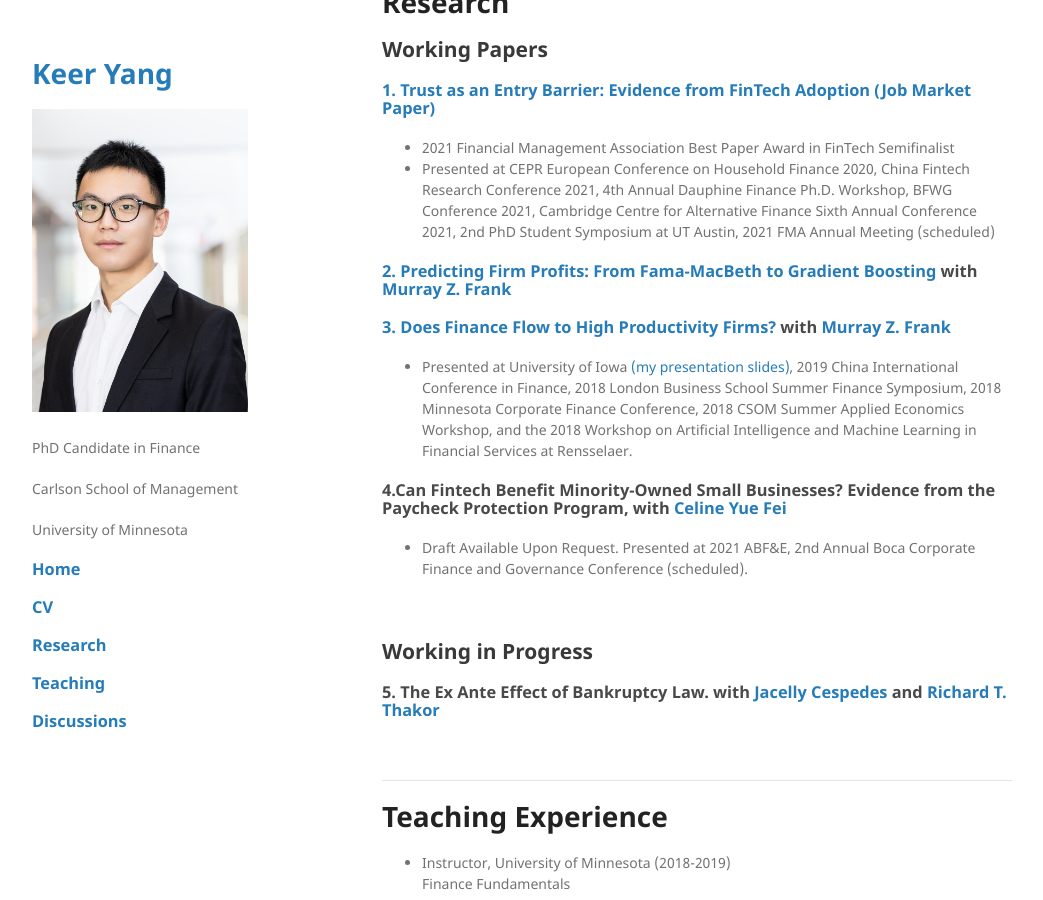
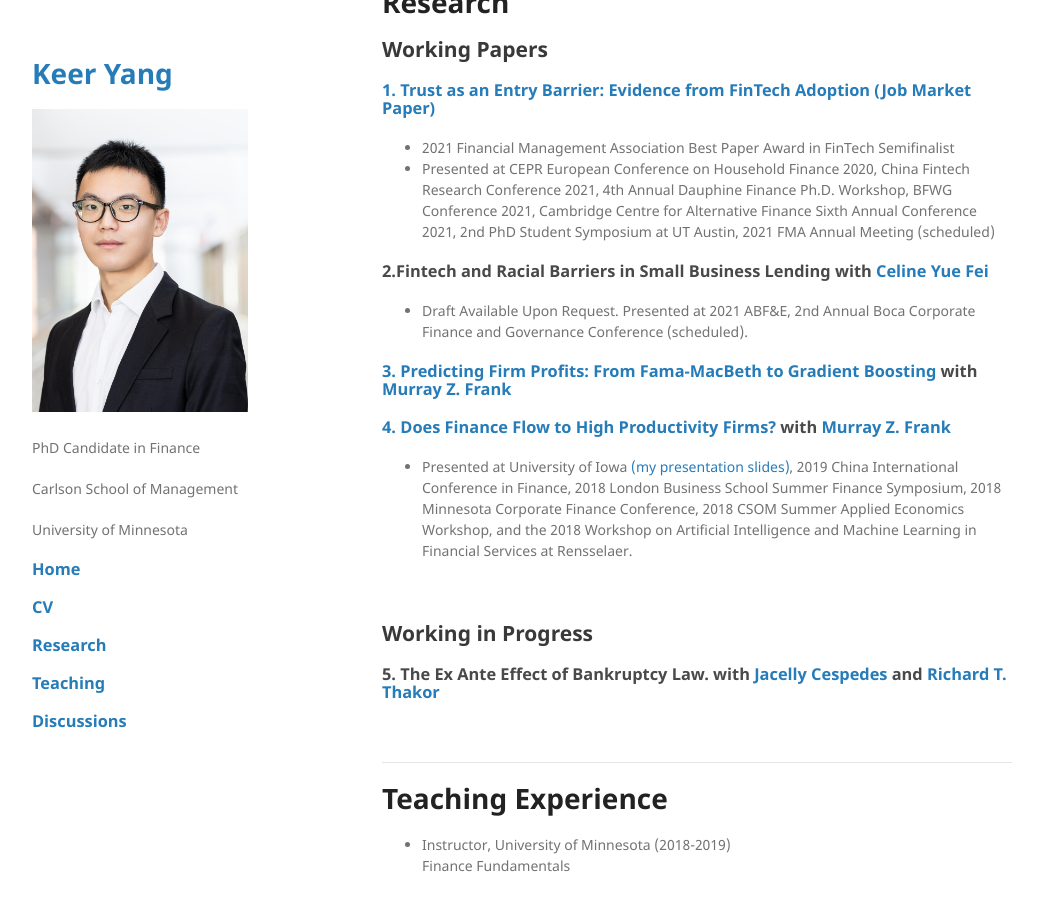
Before and after one commit to keeryang/keeryang.github.io, a Jekyll site: the page built from index.md, in a window 1280 px wide and 900 px high, scrolled down 491 px. Shown: the whole window, without its empty margins (118-1161 px from the left). Built offline with Jekyll 4.4.1, drawn with Linux system fonts in a browser that asks for light colours; the repository's description, which GitHub fills in, is left out; our own code applies the rules of GitHub Pages for plain Markdown files.

Commit message:
Update index.md

```diff
--- a/index.md
+++ b/index.md
@@ -32,15 +32,16 @@ Email: <yang5427@umn.edu>
 *   2021 Financial Management Association Best Paper Award in FinTech Semifinalist
 *   Presented at CEPR European Conference on Household Finance 2020, China Fintech Research Conference 2021, 4th Annual Dauphine Finance Ph.D. Workshop, BFWG Conference 2021, Cambridge Centre for Alternative Finance Sixth Annual Conference 2021, 2nd PhD Student Symposium at UT Austin, 2021 FMA Annual Meeting (scheduled)
 
-### [2. Predicting Firm Profits: From Fama-MacBeth to Gradient Boosting](./papers/Profits_2021Aug28.pdf) with [Murray Z. Frank](https://mzfrank.github.io/myweb/)
+### 2.Fintech and Racial Barriers in Small Business Lending with [Celine Yue Fei](https://www.celinefei.com/)
+*   Draft Available Upon Request. Presented at 2021 ABF&E, 2nd Annual Boca Corporate Finance and Governance Conference (scheduled).
 
-### [3. Does Finance Flow to High Productivity Firms?](./papers/Productivity2020.pdf) with [Murray Z. Frank](https://mzfrank.github.io/myweb/)
+### [3. Predicting Firm Profits: From Fama-MacBeth to Gradient Boosting](./papers/Profits_2021Aug28.pdf) with [Murray Z. Frank](https://mzfrank.github.io/myweb/)
+
+### [4. Does Finance Flow to High Productivity Firms?](./papers/Productivity2020.pdf) with [Murray Z. Frank](https://mzfrank.github.io/myweb/)
 *   Presented at University of Iowa [(my presentation slides)](./papers/FrankYang2019_Iowa.pdf), 2019  China International Conference in Finance, 2018 London Business School Summer Finance Symposium, 2018 Minnesota Corporate Finance
 Conference, 2018 CSOM Summer Applied Economics Workshop, and the 2018 Workshop on Artificial Intelligence and Machine Learning in Financial Services at Rensselaer.
 
 
-### 4.Can Fintech Benefit Minority-Owned Small Businesses? Evidence from the Paycheck Protection Program, with [Celine Yue Fei](https://www.celinefei.com/)
-*   Draft Available Upon Request. Presented at 2021 ABF&E, 2nd Annual Boca Corporate Finance and Governance Conference (scheduled).
 
 
 <br />
```
